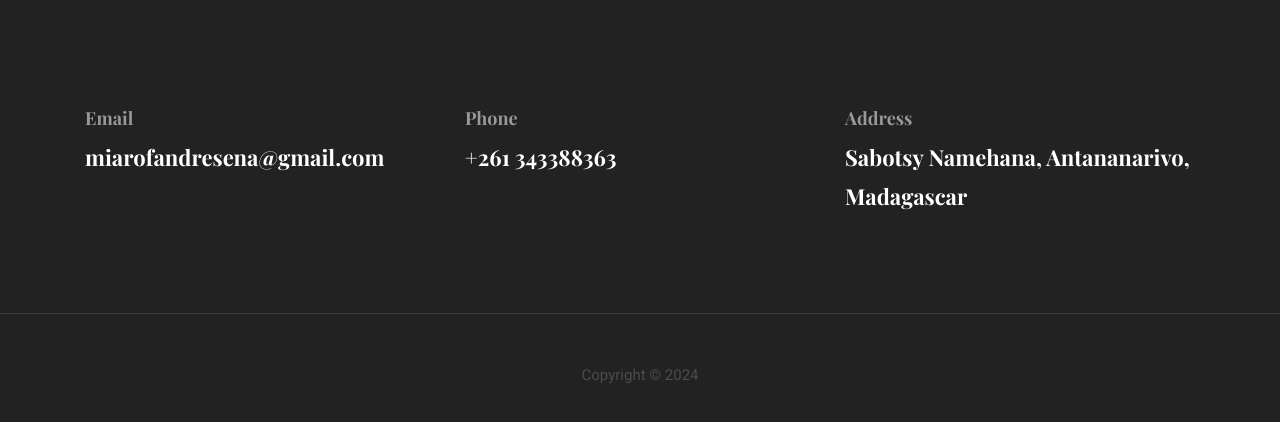
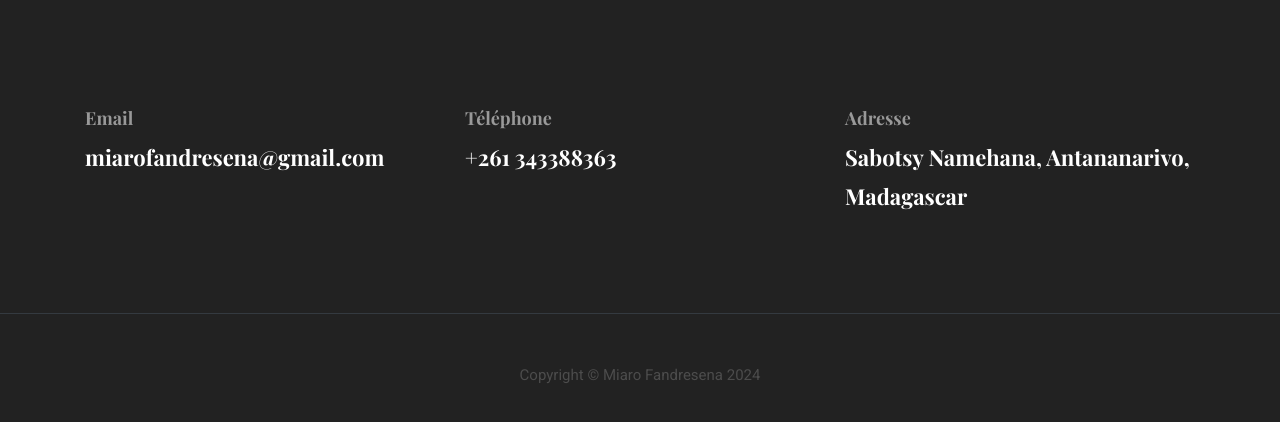
Before and after one commit to miarofandresena/miarofandresena.github.io, a Jekyll site: the page built from index.html, in a window 1280 px wide and 900 px high, scrolled down 7250 px. Shown: the part 447-869 px from the top of the window. Built offline with Jekyll 4.4.1, drawn with Linux system fonts in a browser that asks for light colours.

Commit message:
correction typo homepage

```diff
--- a/_data/settings.yml
+++ b/_data/settings.yml
@@ -9,7 +9,7 @@ description: Miaro Fandresena Rafanomezaniavo Website
 email: miarofandresena@gmail.com
 phone: +261 343388363
 address: Sabotsy Namehana, Antananarivo, Madagascar
-copyright: Copyright &copy; 2024
+copyright: Copyright &copy; Miaro Fandresena 2024
 
 menu:
   - { name: A propos, link: "/about" }
--- a/_includes/footer.html
+++ b/_includes/footer.html
@@ -8,11 +8,11 @@
           <p class="text-white paragraph-lg font-secondary">{{ site.data.settings.email }}</p>
         </div>
         <div class="col-md-4">
-          <h5 class="text-light">Phone</h5>
+          <h5 class="text-light">Téléphone</h5>
           <p class="text-white paragraph-lg font-secondary">{{ site.data.settings.phone }}</p>
         </div>
         <div class="col-md-4">
-          <h5 class="text-light">Address</h5>
+          <h5 class="text-light">Adresse</h5>
           <p class="text-white paragraph-lg font-secondary">{{ site.data.settings.address }}</p>
         </div>
       </div>
```
